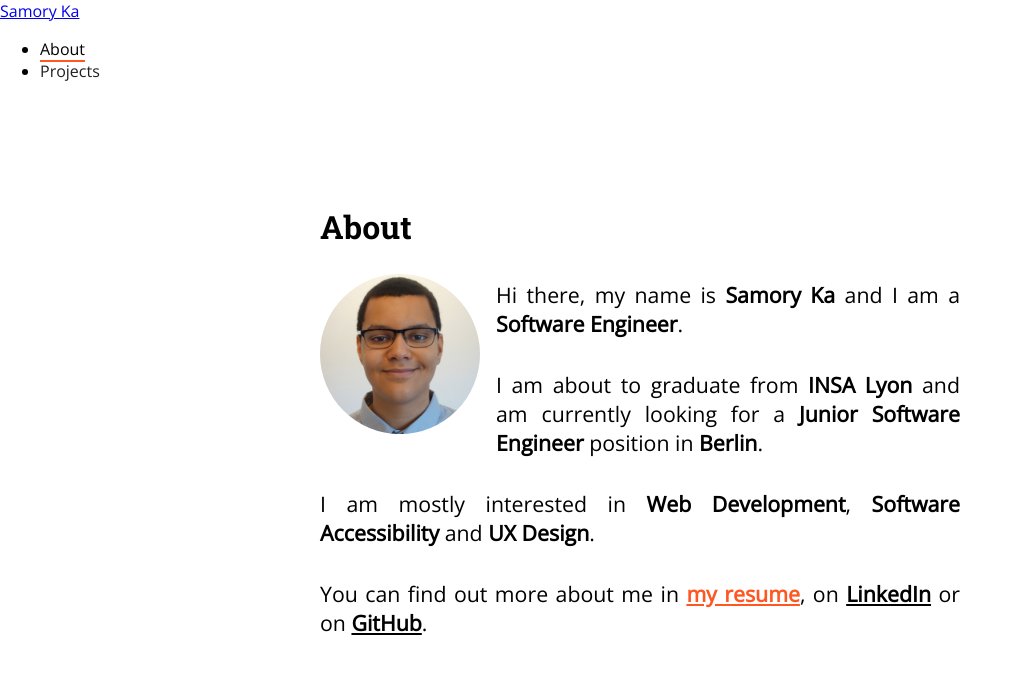
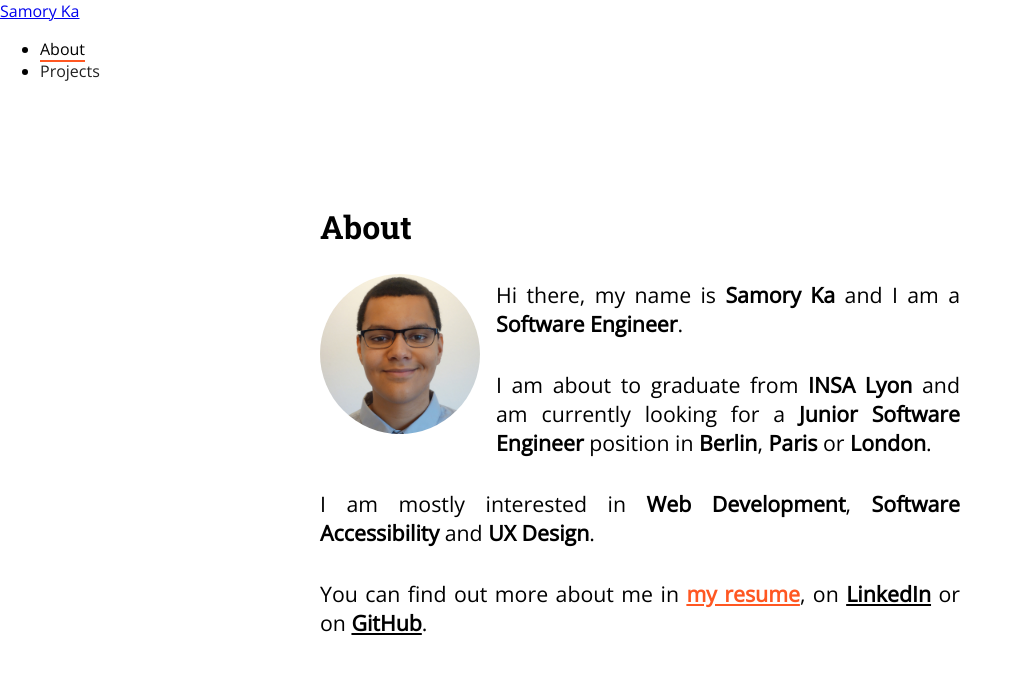
Before and after one commit to samoryka/samoryka.fr, a React (Create React App) app: page /about in a window 1280 px wide. Shown: the top 674 px of the page, without its empty margins (0-1023 px from the left). Built offline with nearby package versions, Linux system fonts and the light colour scheme.

Commit message:
Content update

```diff
--- a/src/components/Content/About/About.js
+++ b/src/components/Content/About/About.js
@@ -25,7 +25,7 @@ class About extends Component {
                     <p>
                         <span>
                             I am about to graduate from <b>INSA Lyon</b> and am currently
-                        looking for a <b>Junior Software Engineer</b> position in <b>Berlin</b>.
+                        looking for a <b>Junior Software Engineer</b> position in <b>Berlin</b>, <b>Paris</b> or <b>London</b>.
                     </span>
                     </p>
                     <p>
```
